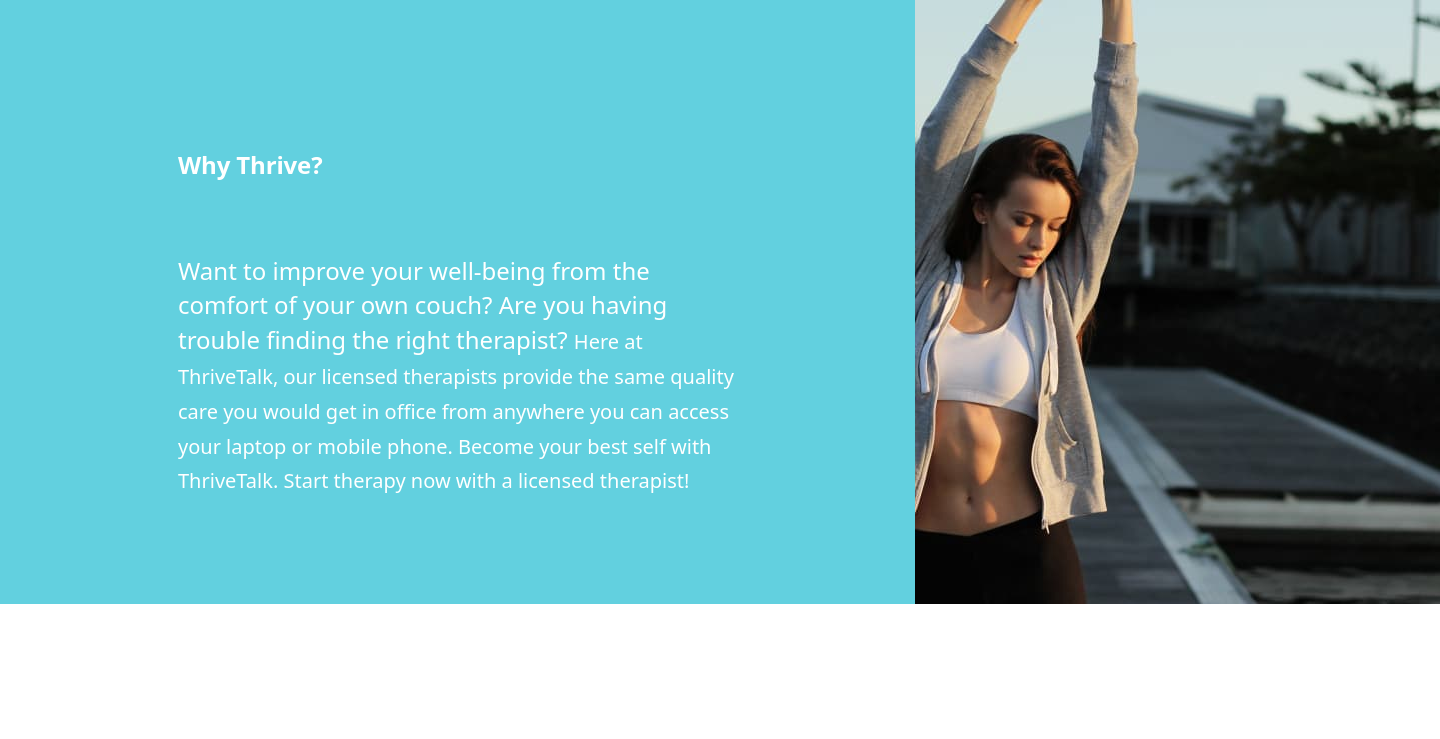
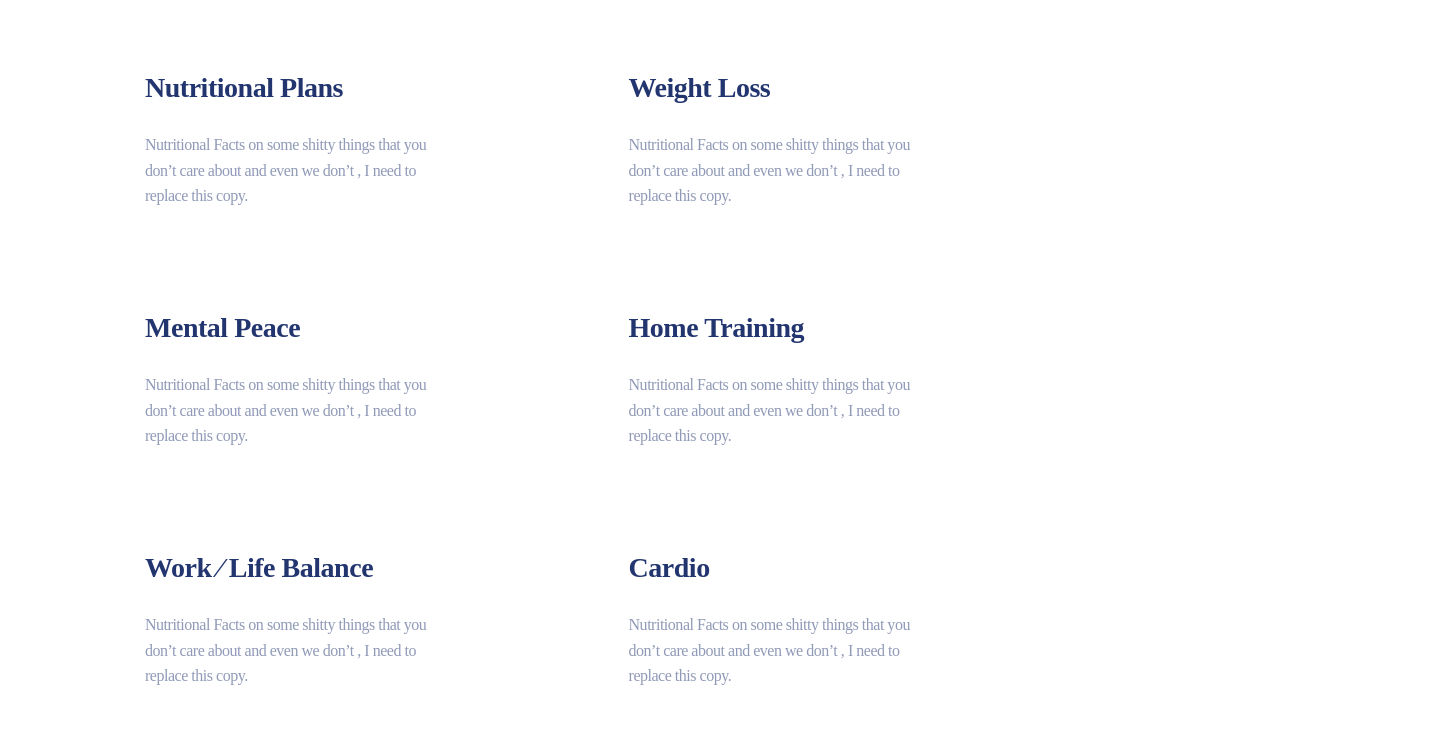
Before and after one commit to DeyKast/team-work-blended-6-1-thrivetalk, a plain HTML site: page index.html in a window 1280 px wide. Shown: the whole page, 1440 px wide, since content can reach past the window. Drawn offline with nearby package versions, Linux system fonts and the light colour scheme; a web font is replaced by a local one.

Commit message:
section-5

```diff
--- /dev/null
+++ b/css/styles.css
@@ -0,0 +1,69 @@
+/* цвет основной #22356F */
+/* цвет текста rgba(34, 53, 111, 0.5); */
+
+:root {
+  --primary-color: #22356f;
+  --text-color: rgba(34, 53, 111, 0.5);
+  --white-color: #ffffff;
+}
+
+ul {
+  list-style: none;
+}
+
+.section-five {
+  background-color: var(--white-color);
+}
+
+.visually-hidden {
+  position: absolute;
+  white-space: nowrap;
+  width: 1px;
+  height: 1px;
+  overflow: hidden;
+  border: 0;
+  padding: 0;
+  clip: rect(0 0 0 0);
+  clip-path: inset(50%);
+  margin: -1px;
+}
+
+.list {
+  font-family: "Larsseit";
+  letter-spacing: -0.03em;
+}
+
+.box {
+  display: inline-flex;
+  width: 480px;
+  height: 240px;
+}
+
+.list-item {
+  color: var(--primary-color);
+
+  font-size: 28px;
+  line-height: 1.18;
+}
+
+.list-text {
+  color: var(--text-color);
+
+  font-size: 16px;
+  line-height: 1.6;
+
+  margin-top: 0;
+}
+
+.box-item {
+  margin-top: 55px;
+  margin-left: 105px;
+  margin-bottom: 28px;
+}
+
+.box-text {
+  margin-left: 105px;
+  margin-bottom: 37px;
+
+  width: 298px;
+}
--- a/index.html
+++ b/index.html
@@ -4,25 +4,97 @@
     <meta charset="UTF-8" />
     <meta http-equiv="X-UA-Compatible" content="IE=edge" />
     <meta name="viewport" content="width=device-width, initial-scale=1.0" />
-    <link rel="stylesheet" href="https://cdn.jsdelivr.net/npm/modern-normalize@1.1.0/modern-normalize.min.css" />
-    <link href="https://fonts.googleapis.com/css2?family=Inter&family=Manrope:wght@300;400;500;700&display=swap" rel="stylesheet" />
-    <link rel="stylesheet" href="./css/style.css" />
-
-    <title>Document</title>
+    <link
+      rel="stylesheet"
+      href="https://cdn.jsdelivr.net/npm/modern-normalize@1.1.0/modern-normalize.min.css"
+    />
+    <link
+      href="https://fonts.googleapis.com/css2?family=Inter&family=Larsseit:wght@300;400;500;700&display=swap"
+      rel="stylesheet"
+    />
+    <link rel="stylesheet" href="./css/styles.css" />
   </head>
-  <body>
-    <section class="section-two section">
-      <div class="section-two-box container">
-        <h2 class="section-two-title">Why Thrive?</h2>
-        <p class="section-two-text">
-          Want to improve your well-being from the comfort of your own couch? Are you having trouble finding the right therapist?
-          <span class="section-two-text-span"
-            >Here at ThriveTalk, our licensed therapists provide the same quality care you would get in office from anywhere you can access your
-            laptop or mobile phone. Become your best self with ThriveTalk. Start therapy now with a licensed therapist!</span
-          >
-        </p>
+  <section class="section-five">
+    <h2 class="visually-hidden">Our advantages</h2>
+    <ul class="list">
+      <div class="box">
+        <li class="list-title">
+          <div class="box-item">
+            <h3 class="list-item">Nutritional Plans</h3>
+          </div>
+          <div class="box-text">
+            <p class="list-text">
+              Nutritional Facts on some shitty things that you don’t care about
+              and even we don’t , I need to replace this copy.
+            </p>
+          </div>
+        </li>
       </div>
-      <img src="./imeges/section-two.jpg" alt="girl" />
-    </section>
-  </body>
+      <div class="box">
+        <li class="list-title">
+          <div class="box-item">
+            <h3 class="list-item">Weight Loss</h3>
+          </div>
+          <div class="box-text">
+            <p class="list-text">
+              Nutritional Facts on some shitty things that you don’t care about
+              and even we don’t , I need to replace this copy.
+            </p>
+          </div>
+        </li>
+      </div>
+      <div class="box">
+        <li class="list-title">
+          <div class="box-item">
+            <h3 class="list-item">Mental Peace</h3>
+          </div>
+          <div class="box-text">
+            <p class="list-text">
+              Nutritional Facts on some shitty things that you don’t care about
+              and even we don’t , I need to replace this copy.
+            </p>
+          </div>
+        </li>
+      </div>
+      <div class="box">
+        <li class="list-title">
+          <div class="box-item">
+            <h3 class="list-item">Home Training</h3>
+          </div>
+          <div class="box-text">
+            <p class="list-text">
+              Nutritional Facts on some shitty things that you don’t care about
+              and even we don’t , I need to replace this copy.
+            </p>
+          </div>
+        </li>
+      </div>
+      <div class="box">
+        <li class="list-title">
+          <div class="box-item">
+            <h3 class="list-item">Work &frasl; Life Balance</h3>
+          </div>
+          <div class="box-text">
+            <p class="list-text">
+              Nutritional Facts on some shitty things that you don’t care about
+              and even we don’t , I need to replace this copy.
+            </p>
+          </div>
+        </li>
+      </div>
+      <div class="box">
+        <li class="list-title">
+          <div class="box-item">
+            <h3 class="list-item">Cardio</h3>
+          </div>
+          <div class="box-text">
+            <p class="list-text">
+              Nutritional Facts on some shitty things that you don’t care about
+              and even we don’t , I need to replace this copy.
+            </p>
+          </div>
+        </li>
+      </div>
+    </ul>
+  </section>
 </html>
```
